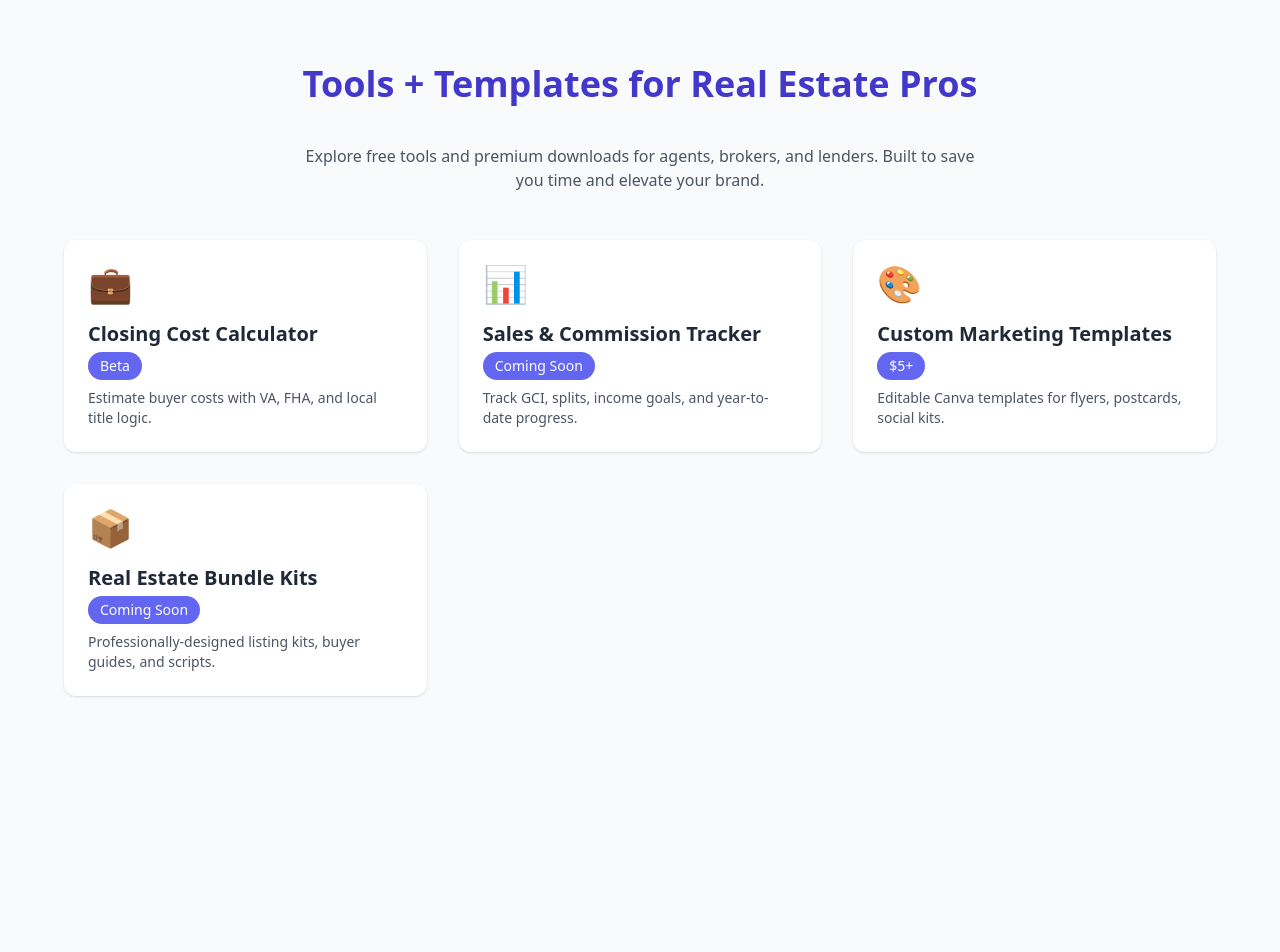
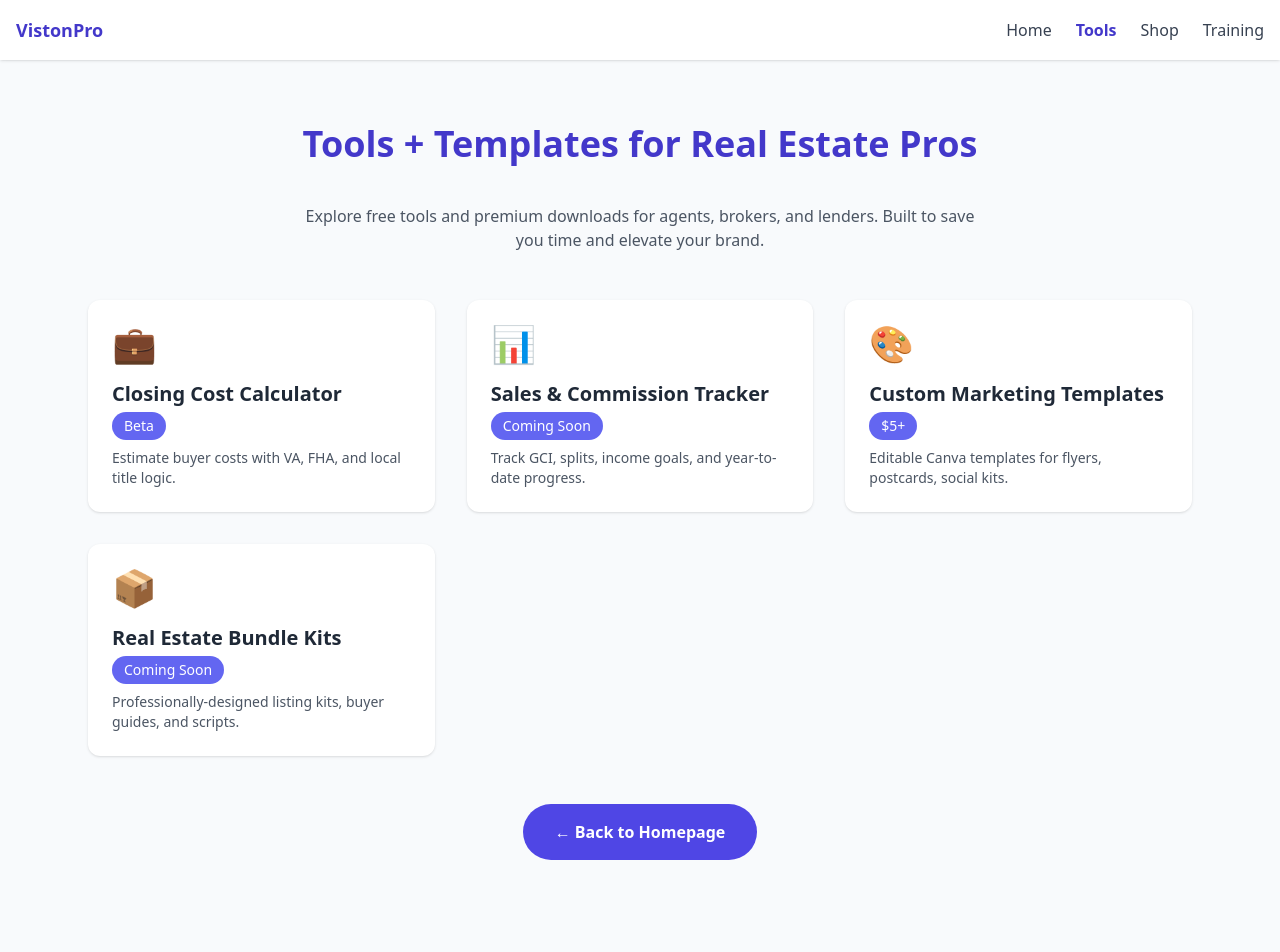
Before and after one commit to VistonPro/VistonPro-site, a React (Vite) app: page /tools in a window 1280 px wide. Shown: the top 952 px of the page. Before the commit the page ends 800 px from the top, so only its background shows below. Built offline with nearby package versions, Linux system fonts and the light colour scheme.

Commit message:
Ensure Tools page nav has all menu links

```diff
--- a/src/ToolsPage.jsx
+++ b/src/ToolsPage.jsx
@@ -1,6 +1,9 @@
 import React from "react";
+import { Link, useLocation } from "react-router-dom";
 
 const ToolsPage = () => {
+  const location = useLocation();
+
   const tools = [
     {
       title: "Closing Cost Calculator",
@@ -28,15 +31,44 @@ const ToolsPage = () => {
     }
   ];
 
+  const navLinks = [
+    { label: "Home", path: "/" },
+    { label: "Tools", path: "/tools" },
+    { label: "Shop", path: "/shop" },
+    { label: "Training", path: "/training" },
+  ];
+
   return (
-    <div className="min-h-screen bg-slate-50 text-gray-800 px-6 py-16">
-      <div className="max-w-6xl mx-auto">
+    <div className="min-h-screen bg-slate-50 text-gray-800">
+      <nav className="bg-white shadow p-4 sticky top-0 z-50">
+        <div className="max-w-7xl mx-auto flex justify-between items-center">
+          <Link to="/" className="text-lg font-bold text-indigo-700">VistonPro</Link>
+          <div className="hidden md:flex space-x-6">
+            {navLinks.map(link => (
+              <Link
+                key={link.path}
+                to={link.path}
+                className={`hover:text-indigo-600 transition font-medium ${
+                  location.pathname === link.path
+                    ? "text-indigo-700 font-semibold"
+                    : "text-gray-700"
+                }`}
+              >
+                {link.label}
+              </Link>
+            ))}
+          </div>
+          <button className="md:hidden text-gray-700">☰</button>
+        </div>
+      </nav>
+
+      <main className="max-w-6xl mx-auto px-6 py-16 text-center">
         <h1 className="text-4xl font-extrabold text-center text-indigo-700 mb-10">Tools + Templates for Real Estate Pros</h1>
         <p className="text-center text-gray-600 max-w-2xl mx-auto mb-12">
           Explore free tools and premium downloads for agents, brokers, and lenders. Built to save you time and elevate your brand.
         </p>
 
-        <div className="grid md:grid-cols-2 lg:grid-cols-3 gap-8">
+        <div className="grid md:grid-cols-2 lg:grid-cols-3 gap-8 text-left">
           {tools.map((tool, index) => (
             <div key={index} className="bg-white rounded-xl shadow p-6 hover:shadow-lg transition">
               <div className="text-4xl mb-4">{tool.icon}</div>
@@ -46,7 +78,18 @@ const ToolsPage = () => {
             </div>
           ))}
         </div>
-      </div>
+
+        <Link
+          to="/"
+          className="inline-block mt-12 bg-indigo-600 text-white px-8 py-4 rounded-full font-semibold hover:bg-indigo-700 transition"
+        >
+          ← Back to Homepage
+        </Link>
+      </main>
+
+      <footer className="bg-slate-800 text-white text-center text-sm py-6 mt-24">
+        &copy; {new Date().getFullYear()} VistonPro. All rights reserved.
+      </footer>
     </div>
   );
 };
```
